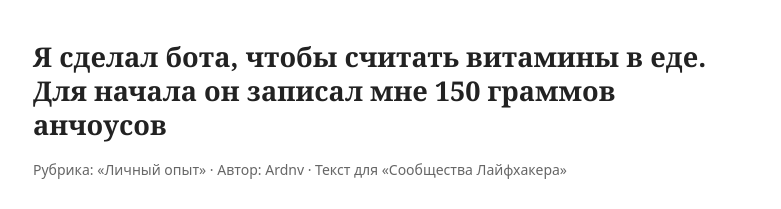
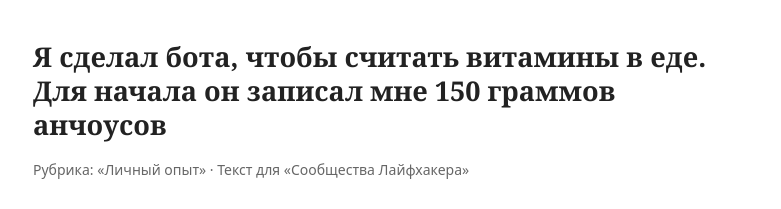
Before and after one commit to nutritonbot/media, a plain HTML site: page lh/ardnv-text.html in a window 1280 px wide. Shown: the top 209 px of the page, without its empty margins (247-1028 px from the left). Drawn offline with Linux system fonts and the light colour scheme.

Commit message:
lh/ardnv-text.html
Co-Authored-By: Claude Opus 5.5 <noreply@anthropic.com>

```diff
--- a/lh/ardnv-text.html
+++ b/lh/ardnv-text.html
@@ -5,7 +5,7 @@
 h1{font-size:1.7rem;line-height:1.25}h2{font-size:1.15rem;margin-top:2rem}.meta{color:#666;font:14px/1.4 system-ui,sans-serif;margin-bottom:2rem}
 ul{padding-left:1.2rem}a{color:#1a5fb4}</style></head><body>
 <h1>Я сделал бота, чтобы считать витамины в еде. Для начала он записал мне 150 граммов анчоусов</h1>
-<div class="meta">Рубрика: «Личный опыт» · Автор: Ardnv · Текст для «Сообщества Лайфхакера»</div>
+<div class="meta">Рубрика: «Личный опыт» · Текст для «Сообщества Лайфхакера»</div>
 <p>Недавно мне подарили Whoop, и я с головой ушёл в трекинг здоровья. В нём есть журнал, а в журнале очень много вопросов про питание. Заполнять их руками невозможно: никак не посчитаешь, что ты там съел. А питание, как ни крути, влияет и на состояние, и на всю картину, которую трекер пытается собрать.</p>
 <p>К тому же я давно слежу за едой и при этом, если честно, не понимаю, как на самом деле ем. Недавно заметил, что начал поправляться. Интуитивно ясно, что надо есть иначе, но вокруг не самая здоровая кухня, и как-то само собой получается не то. Тогда и пришла мысль: ладно, давай просто записывать, что я ем.</p>
 <h2>Зачем это быстро</h2>
```
